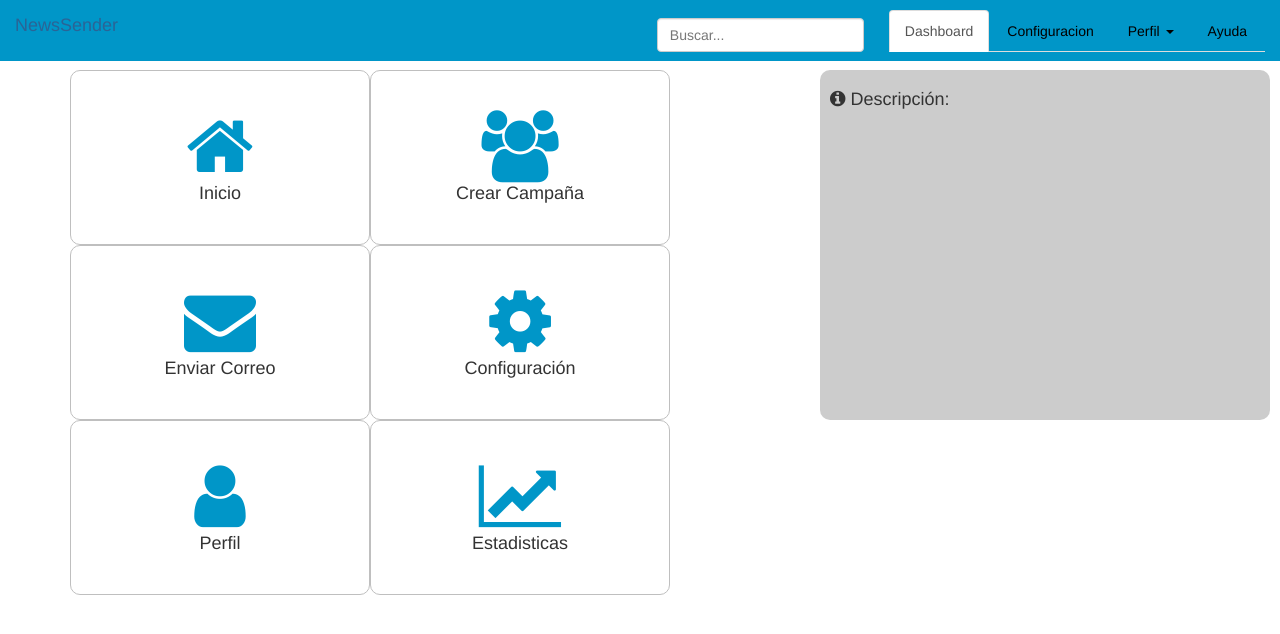
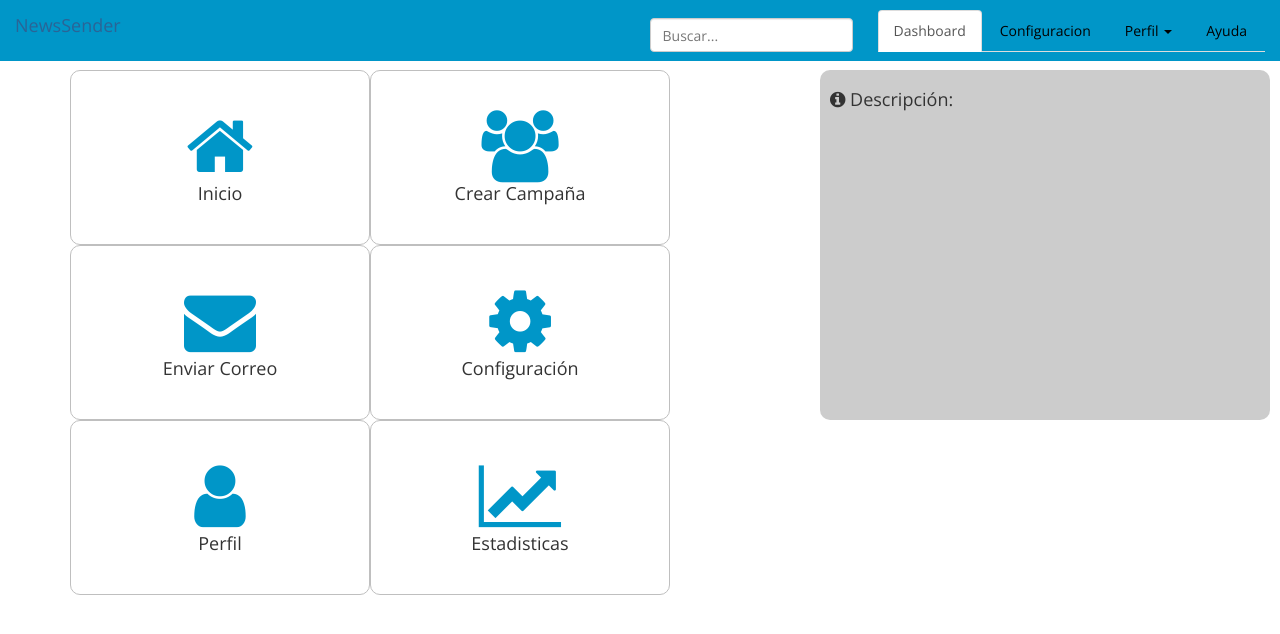
Before and after one commit to Northwood128/NewsSender, a PHP site: page /html/dashboard.html in a window 1280 px wide. Shown: the top 634 px of the page. Run offline with PHP 8.4, Linux system fonts and the light colour scheme; some libraries are stand-ins or nearby versions.

Commit message:
Ticket #2 - Changed the font :P

```diff
--- a/css/dashboard-style.css
+++ b/css/dashboard-style.css
@@ -1,5 +1,6 @@
 body {
   padding-top: 70px;
+  font-family: 'Open Sans', sans-serif;
 }
 .navbar{
 	background-color: rgba(0,150,200,1);
--- a/html/dashboard.html
+++ b/html/dashboard.html
@@ -19,6 +19,7 @@
 		    <!-- Link to Boostrap Core CSS -->
 		    <link href="../bootstrap/css/bootstrap.css" rel="stylesheet" />
 		    <link href="//maxcdn.bootstrapcdn.com/font-awesome/4.2.0/css/font-awesome.min.css" rel="stylesheet">
+		    <link href='http://fonts.googleapis.com/css?family=Open+Sans:400,700' rel='stylesheet' type='text/css'>
 		    <link href="../css/dashboard-style.css" rel="stylesheet" />
 
 		      <!-- HTML5 shim and Respond.js IE8 support of HTML5 elements and media queries -->
```
